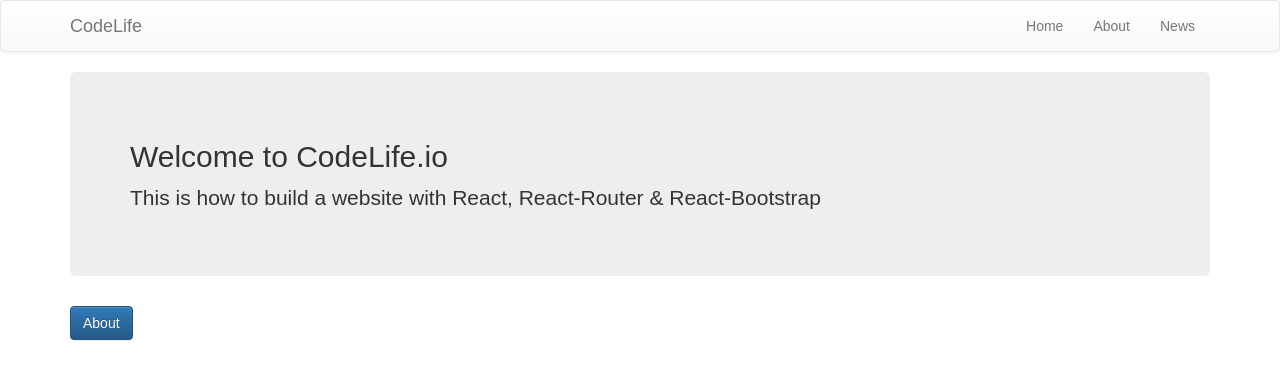
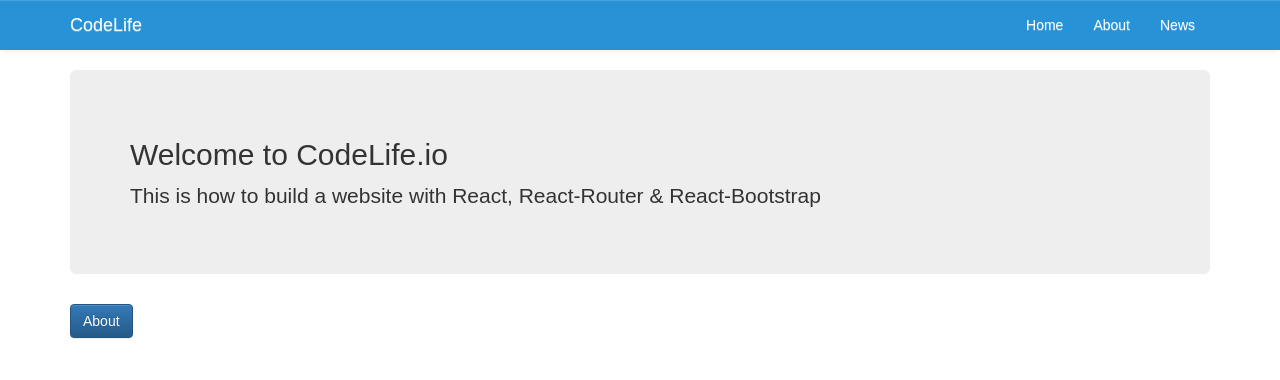
Before and after one commit to fahad-zakir/react-website-bootstrap, a React (Create React App) app: page / in a window 1280 px wide. Shown: the top 380 px of the page. Built offline with nearby package versions, Linux system fonts and the light colour scheme.

Commit message:
added navbar styles in customnavbarcss

```diff
--- a/src/components/CustomNavbar.css
+++ b/src/components/CustomNavbar.css
@@ -0,0 +1,44 @@
+nav.navbar,
+.navbar-default {
+    background-color: #2892D7 !important;
+}
+
+.navbar-default {
+    background-image: none;
+    border: none;
+    border-radius: 0;
+}
+/* the trick to grabbing Css prewritten through bootstrap or anything else is
+grabbing the codoe through inspect pasting it here and changing the colors around etc. */
+.navbar-default .navbar-nav>li>a {
+    color: white;
+}
+
+.navbar-default .navbar-brand {
+    color: white;
+}
+
+.navbar-default .navbar-toggle {
+    border-color: white;
+}
+
+.navbar-default .navbar-toggle .icon-bar {
+    background-color: white;
+}
+
+.navbar-default .navbar-toggle:focus,
+.navbar-default .navbar-toggle:hover {
+    background-color: transparent;
+}
+
+.navbar-default .navbar-brand:focus,
+.navbar-default .navbar-brand:hover {
+    color: white;
+    background-color: transparent;
+}
+
+.navbar-default .navbar-nav>li>a:focus,
+.navbar-default .navbar-nav>li>a:hover {
+    color: white;
+    background-color: transparent;
+}
--- a/src/components/CustomNavbar.jsx
+++ b/src/components/CustomNavbar.jsx
@@ -1,6 +1,7 @@
 import React, { Component } from 'react';
 import { Navbar, Nav, NavItem } from 'react-bootstrap';
 import { Link } from 'react-router-dom';
+import './CustomNavbar.css';
 
 class CustomNavbar extends Component {
     render() {
```
